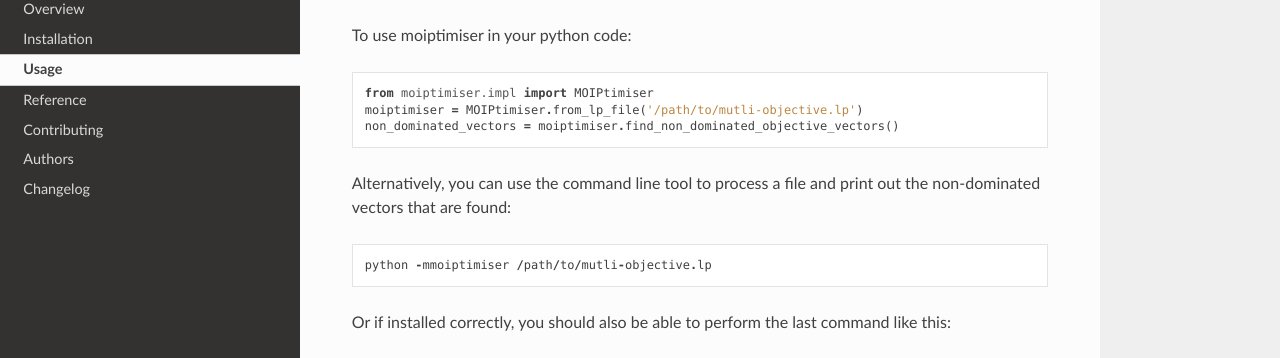
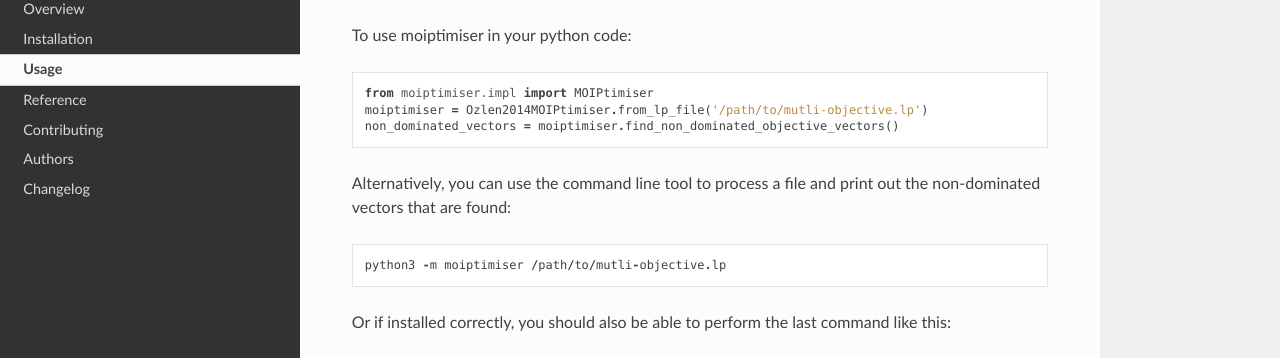
Before and after one commit to bayan/python-moiptimiser, a Sphinx documentation site: the page built from docs/usage.rst, in a window 1280 px wide. Shown: the part 136-494 px from the top of the page. Built offline with Sphinx 7.4.7 and the Read the Docs theme 2.0.0, drawn with Linux system fonts in a browser that asks for light colours.

Commit message:
Updated usage instructions in docs.

```diff
--- a/docs/usage.rst
+++ b/docs/usage.rst
@@ -5,12 +5,12 @@ Usage
 To use moiptimiser in your python code::
 
   from moiptimiser.impl import MOIPtimiser
-  moiptimiser = MOIPtimiser.from_lp_file('/path/to/mutli-objective.lp')
+  moiptimiser = Ozlen2014MOIPtimiser.from_lp_file('/path/to/mutli-objective.lp')
   non_dominated_vectors = moiptimiser.find_non_dominated_objective_vectors()
 
 Alternatively, you can use the command line tool to process a file and print out the non-dominated vectors that are found::
 
-  python -mmoiptimiser /path/to/mutli-objective.lp
+  python3 -m moiptimiser /path/to/mutli-objective.lp
 
 
 Or if installed correctly, you should also be able to perform the last command like this::
```
